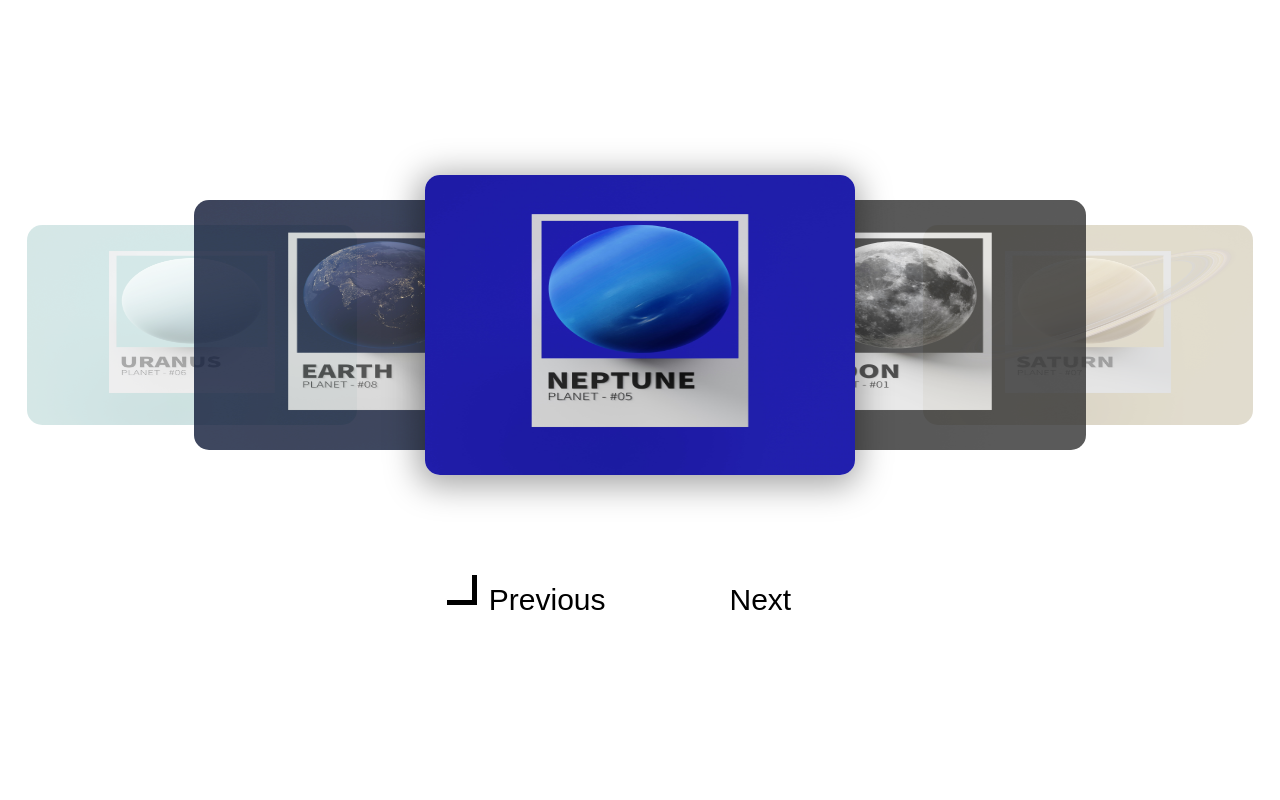
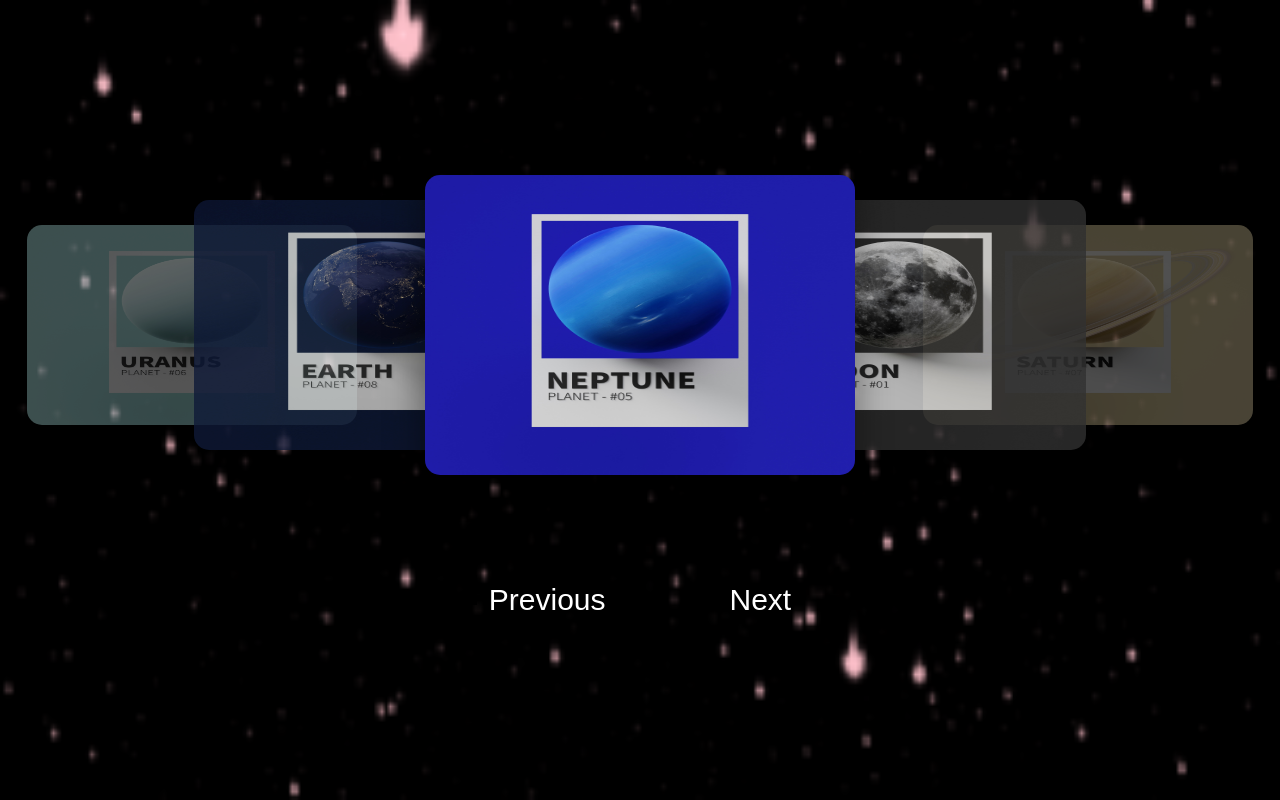
Before and after one commit to mikocst/CreativeDevJourney, a website built with Vite: page carousel/src/index.html in a window 1280 px wide. Shown: the top 800 px of the page. Built offline with nearby package versions, Linux system fonts and the light colour scheme; animation ran at ten frames a second.

Commit message:
implemented 3JS scene into the project

```diff
--- /dev/null
+++ b/carousel/package.json
@@ -0,0 +1,6 @@
+{
+  "dependencies": {
+    "three": "^0.163.0",
+    "vite": "^5.2.8"
+  }
+}
--- /dev/null
+++ b/carousel/src/3djs.js
@@ -0,0 +1,91 @@
+import * as THREE from "../node_modules/three/build/three.module.js"
+
+const scene = new THREE.Scene;
+
+const canvas = document.querySelector('canvas.webgl')
+
+const textureLoader = new THREE.TextureLoader()
+const particleTexture = textureLoader.load('../static/textures/muzzle_05.png', () => {
+    // This function is a callback, called when the texture is loaded successfully.
+    particlesMaterial.map = particleTexture;
+    particlesMaterial.needsUpdate = true;
+    // You might also need to adjust other properties here, like wrapS and wrapT.
+    particlesMaterial.map.wrapS = particlesMaterial.map.wrapT = THREE.RepeatWrapping;
+});
+particleTexture.SRGBColorSpace
+
+console.log(particleTexture)
+
+const sizes = {
+    width: window.innerWidth,
+    height: window.innerHeight
+}
+
+const camera = new THREE.PerspectiveCamera(75, sizes.width / sizes.height)
+camera.position.z = 2;
+scene.add(camera)
+
+const renderer = new THREE.WebGLRenderer({
+    canvas: canvas
+})
+
+
+
+window.addEventListener('resize',() =>
+{
+        //full screen resize
+    sizes.width = window.innerWidth
+    sizes.height = window.innerHeight
+
+    //camera
+    camera.updateProjectionMatrix()
+
+    //renderer
+    renderer.setSize(sizes.width, sizes.height)
+})
+//randomizing position of the particles
+const particlesBuffGeo = new THREE.BufferGeometry()
+const count = 2500;
+const positions = new Float32Array(count * 3)
+
+for (let i = 0; i < count * 3; i++){
+    positions[i] = (Math.random() - 0.5) * 10
+
+}
+
+particlesBuffGeo.setAttribute('position', new THREE.BufferAttribute(positions, 3))
+const particlesMaterial = new THREE.PointsMaterial({
+    size: 0.2,
+    sizeAttenuation: true,
+    color: "pink",
+    map: particleTexture,
+    transparent: true,
+    alphaMap: particleTexture,
+    depthWrite: false,
+    blending: THREE.AdditiveBlending,
+})
+
+const particles = new THREE.Points(particlesBuffGeo, particlesMaterial)
+scene.add(particles)
+
+const clock = new THREE.Clock()
+
+    const tick = () =>{
+const elapsedTime = clock.getElapsedTime()
+
+const positions = particlesBuffGeo.getAttribute('position').array;
+    for (let i = 0; i < positions.length; i += 3) {
+        positions[i + 1] -= 0.001; // Decrease y-coordinate by 0.01 in each frame
+        // You can adjust the value (-0.01) to change the speed of the animation
+        // For example, decreasing the value will make particles move faster
+    }
+    particlesBuffGeo.getAttribute('position').needsUpdate = true
+        renderer.render(scene, camera)
+        requestAnimationFrame(tick);
+
+
+    }
+
+    tick()
+
+//animate()
--- a/carousel/src/index.html
+++ b/carousel/src/index.html
@@ -8,7 +8,9 @@
 </head>
 <body>
     <main>
+
       <section class = 'gallery-section'>
+        <canvas class = "webgl"></canvas>
         <div class = 'gallery'>
             <div class = 'gallery-container'>
                 <img class = 'gallery-item gallery-item-1' src = '/carousel/static/simon-lee-A6OTC1-Ok-A-unsplash.jpg'>
@@ -23,5 +25,6 @@
     </main>
 
     <script src="script.js"></script>
+    <script src = "3djs.js" type="module"></script>
 </body>
 </html>
--- a/carousel/src/styles.css
+++ b/carousel/src/styles.css
@@ -1,6 +1,19 @@
 body {
     margin: 0;
     padding: 0;
+}
+html, body {
+    overflow:hidden;
+}
+
+.webgl
+{
+    position: fixed;
+    top: 0;
+    left: 0;
+    outline: none;
+    width:100%;
+    height: 100%;
 }
 
 .gallery-section {
@@ -145,6 +158,7 @@ body {
     padding: 0;
     position: absolute;
     width: 100%;
+    z-index: 999;
 
 }
 
@@ -159,3 +173,12 @@ body {
 gallery-nav li.gallery-item-selected {
     background: #555;
 }
+
+.gallery-controls-previous,
+.gallery-controls-next {
+    color: white;
+}
+
+.gallery-controls-next {
+    z-index: 1000; /* Or any value higher than the z-index of the canvas */
+}
```
Also changed, not shown: carousel/static/textures/11.png (added), carousel/static/textures/License.txt (added), carousel/static/textures/muzzle_05.png (added), 1 other file.
